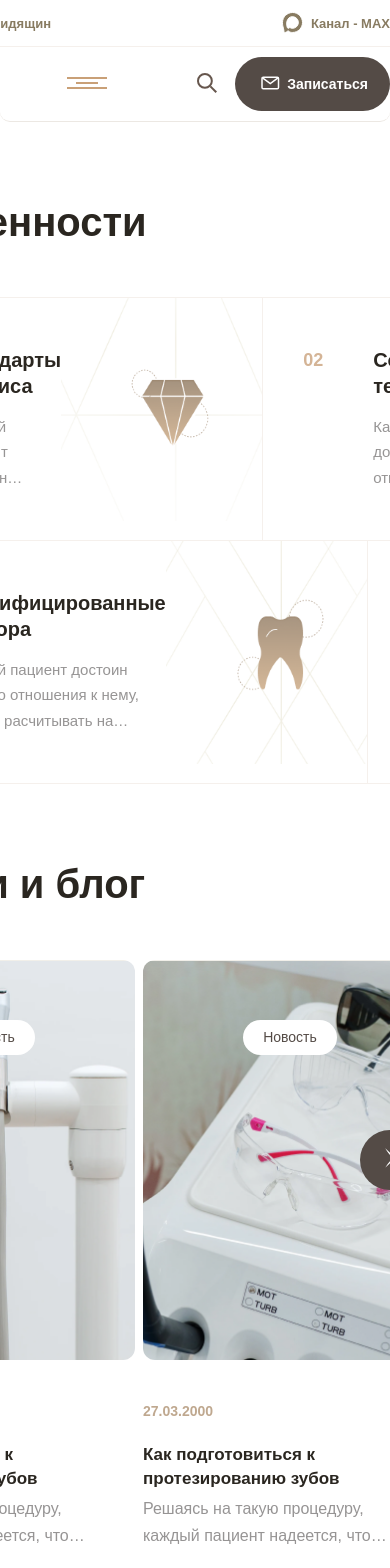
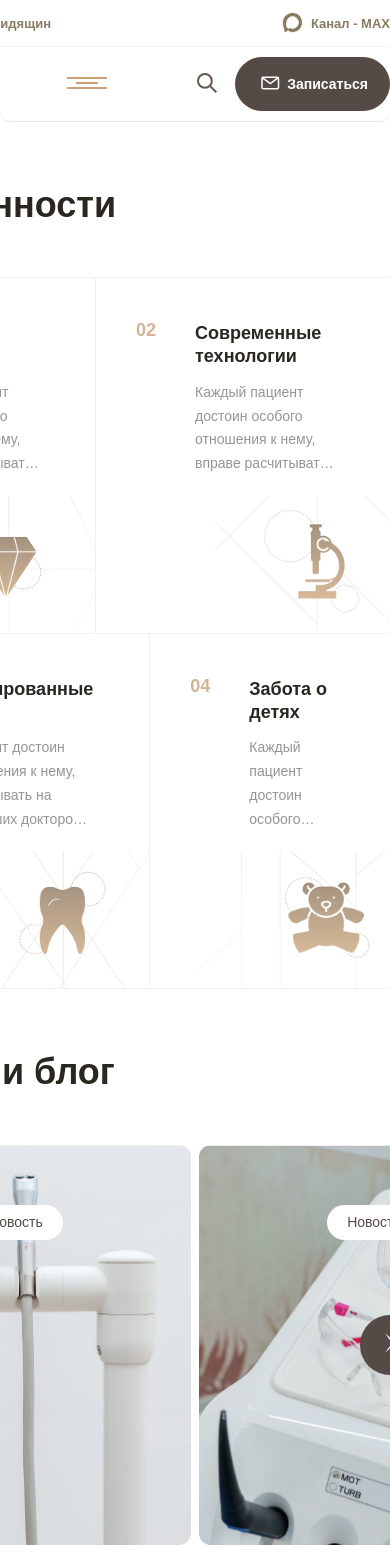
Before and after one commit to Cos125RUS/PremiereDentistryWebsite, a Next.js app: page / in a window 390 px wide. Shown: the top 1568 px of the page. Built offline with nearby package versions, Linux system fonts and the light colour scheme; no server answers.

Commit message:
доделал планшетную вёрстку

```diff
--- a/src/app/components/Footer/Footer.module.scss
+++ b/src/app/components/Footer/Footer.module.scss
@@ -27,6 +27,24 @@
           padding: 130px 0 163px 197px;
         }
       }
+
+      @media (max-width: 768px) {
+        &:first-child {
+          border: 0;
+          padding: 100px 28px 0 0;
+        }
+
+        &:last-child {
+          border: 0;
+          padding: 0;
+          margin-bottom: 94px;
+        }
+      }
+    }
+
+    @media (max-width: 768px) {
+      flex-direction: column;
+      gap: 57px;
     }
   }
 }
@@ -59,4 +77,23 @@
       font-size: 15px;
     }
   }
+
+  @media (max-width: 768px) {
+    display: flex;
+    justify-content: space-between;
+    gap: 10px;
+
+    >h3 {
+      font-size: 36px;
+      min-width: 0;
+      margin-bottom: 0;
+    }
+
+    > p {
+      font-size: 14px;
+      min-width: 0;
+      margin-bottom: 0;
+      margin-top: 24px;
+    }
+  }
 }
--- a/src/app/components/Footer/FooterForm.module.scss
+++ b/src/app/components/Footer/FooterForm.module.scss
@@ -42,6 +42,15 @@
     @media (max-width: 1280px) {
       font-size: initial;
     }
+
+    @media (max-width: 768px) {
+      padding-bottom: 24px;
+      padding-top: 6px;
+
+      &::placeholder {
+        font-size: 15px;
+      }
+    }
   }
 
   .success {
@@ -55,6 +64,11 @@
       background-color: var(--white);
       padding: 21px 34px;
       cursor: pointer;
+
+      @media (max-width: 768px) {
+        font-size: 14px;
+        padding: 20.5px 38.5px;
+      }
     }
 
     >div {
@@ -138,6 +152,10 @@
     gap: 8px;
     margin-bottom: 40px;
   }
+
+  @media (max-width: 768px) {
+    margin-bottom: 30px;
+  }
 }
 
 .middle {
@@ -146,9 +164,17 @@
   @media (max-width: 1280px) {
     margin-bottom: 70px;
   }
+
+  @media (max-width: 768px) {
+    margin-bottom: 49px;
+  }
 }
 
 .bottom {
   display: flex;
   gap: 45px;
+
+  @media (max-width: 768px) {
+    gap: 38px;
+  }
 }
--- a/src/app/components/pages/index/components/News.module.scss
+++ b/src/app/components/pages/index/components/News.module.scss
@@ -49,6 +49,10 @@
   @media (max-width: 1280px) {
     margin-bottom: 109px;
   }
+
+  @media (max-width: 768px) {
+    margin-bottom: 60px;
+  }
 }
 
 .newsList {
@@ -92,6 +96,10 @@
 
   > span {
     color: var(--brown);
+  }
+
+  @media (max-width: 768px) {
+    padding: 18px 29px;
   }
 }
 
@@ -182,4 +190,10 @@
       }
     }
   }
+
+  @media (max-width: 768px) {
+    .img {
+      width: 350px;
+    }
+  }
 }
--- a/src/app/components/pages/index/components/NewsBox.tsx
+++ b/src/app/components/pages/index/components/NewsBox.tsx
@@ -1,20 +1,30 @@
+"use client";
+
 import {CheckSvg} from "@/app/components/ui/icon/CheckSvg";
 import styles from "./News.module.scss";
 import {RootState, useAppSelector} from "@/app/utils/storage/store";
 import classNames from "classnames";
 import {NewsItem} from "@/app/components/pages/index/components/NewsItem";
 import Link from "next/link";
-import {useCallback, useMemo, useRef, useState} from "react";
+import {useCallback, useEffect, useMemo, useRef, useState} from "react";
 
 //Ширина карточки новостей
-const NEWS_CARD_WIDTH = 407;
+const NEWS_CARD_WIDTH = 399;
 
 /** Блок новостей */
 export const NewsBox = () => {
     const {news, newsCount} = useAppSelector((state: RootState) => state.site);
     const listRef = useRef<HTMLUListElement | null>(null);
     const [offset, setOffset] = useState(0);
+    const cardWidth = useRef(NEWS_CARD_WIDTH);
     const offsetLength = useMemo(() => news.length - 4, [news.length]);
+
+    /** Определение единицы смещения */
+    useEffect(() => {
+        if (news.length && listRef.current) {
+            cardWidth.current = listRef.current.children?.[0]?.clientWidth ?? NEWS_CARD_WIDTH;
+        }
+    }, [news.length]);
 
     /** Прокрутка новостей */
     const scrollNews = useCallback((arg: number) => {
@@ -26,7 +36,7 @@ export const NewsBox = () => {
                 newOffset = offsetLength;
             }
 
-            listRef.current.scrollLeft = NEWS_CARD_WIDTH * newOffset;
+            listRef.current.scrollLeft = (cardWidth.current + 8) * newOffset;
             setOffset(newOffset);
         }
     }, [offset, offsetLength, listRef]);
--- a/src/app/components/pages/index/components/Values.module.scss
+++ b/src/app/components/pages/index/components/Values.module.scss
@@ -9,13 +9,19 @@
 .box {
   display: flex;
 
-  >div {
+  .card {
     display: flex;
-    margin-left: 74px;
 
     &:first-child {
       border-right: 1px solid rgba(245, 240, 236, 1);
     }
+
+    &:last-child {
+      margin-left: 74px;
+    }
+
+    >div {
+      display: flex;
 
       >p {
         margin-top: 72px;
@@ -24,22 +30,40 @@
         font-weight: 600;
         line-height: 1;
       }
+    }
 
     >img {
       width: 274px;
       height: 278px;
+      object-fit: cover;
     }
 
     @media (max-width: 1280px) {
+      &:last-child {
         margin-left: 40px;
+      }
 
-      >p {
+      >div>p {
         margin-top: 53px;
       }
 
       >img {
         width: 201px;
         height: 223px;
+      }
+    }
+
+    @media (max-width: 768px) {
+      flex-direction: column;
+      align-items: end;
+      justify-content: space-between;
+
+      >div>p {
+        margin-top: 43px;
+      }
+
+      >img {
+        height: 137px;
       }
     }
   }
@@ -76,6 +100,20 @@
       margin-bottom: 15px;
     }
   }
+
+  @media (max-width: 768px) {
+    margin: 44px 56px 20px 39px;
+
+    >h6 {
+      font-size: 18px;
+      margin-bottom: 13px;
+    }
+
+    >p {
+      font-size: 14px;
+      -webkit-line-clamp: 4;
+    }
+  }
 }
 
 .label {
--- a/src/app/components/pages/index/components/Values.tsx
+++ b/src/app/components/pages/index/components/Values.tsx
@@ -12,22 +12,26 @@ export const Values = () => {
     for (let i = 0; i < valuesData.length; i = i + 2) {
         const numberLeft = i < 9 ? `0${i + 1}` : i + 1;
         const numberRight = i < 10 ? `0${i + 2}` : i + 2;
-        const leftComponent = <div>
+        const leftComponent = <div className={styles.card}>
+            <div>
                 <p>{numberLeft}</p>
                 <div className={styles.textContent}>
                     <h6 className={styles.label}>{valuesData[i].label}</h6>
                     <p className={styles.paragraph}>{valuesData[i].text}</p>
+                </div>
             </div>
             <Image width="274" height="278" src={valuesData[i].img} alt={valuesData[i].alt}/>
         </div>;
 
         components.push(<div key={`value-${i}`} className={classNames(styles.box, "max-width")}>
             {leftComponent}
-            {!!valuesData[i + 1] && <div>
+            {!!valuesData[i + 1] && <div className={styles.card}>
+                <div>
                     <p>{numberRight}</p>
                     <div className={styles.textContent}>
                         <h6 className={styles.label}>{valuesData[i + 1].label}</h6>
                         <p className={styles.paragraph}>{valuesData[i + 1].text}</p>
+                    </div>
                 </div>
                 <Image width="274" height="278" src={valuesData[i + 1].img} alt={valuesData[i + 1].alt}/>
             </div>}
--- a/src/app/page.module.css
+++ b/src/app/page.module.css
@@ -18,5 +18,13 @@
                 font-size: 40px;
             }
         }
+
+        @media (max-width: 768px) {
+            padding-top: 60px;
+
+            h2 {
+                font-size: 36px;
+            }
+        }
     }
 }
```
Lines whose indentation alone changed are shown as unchanged.
